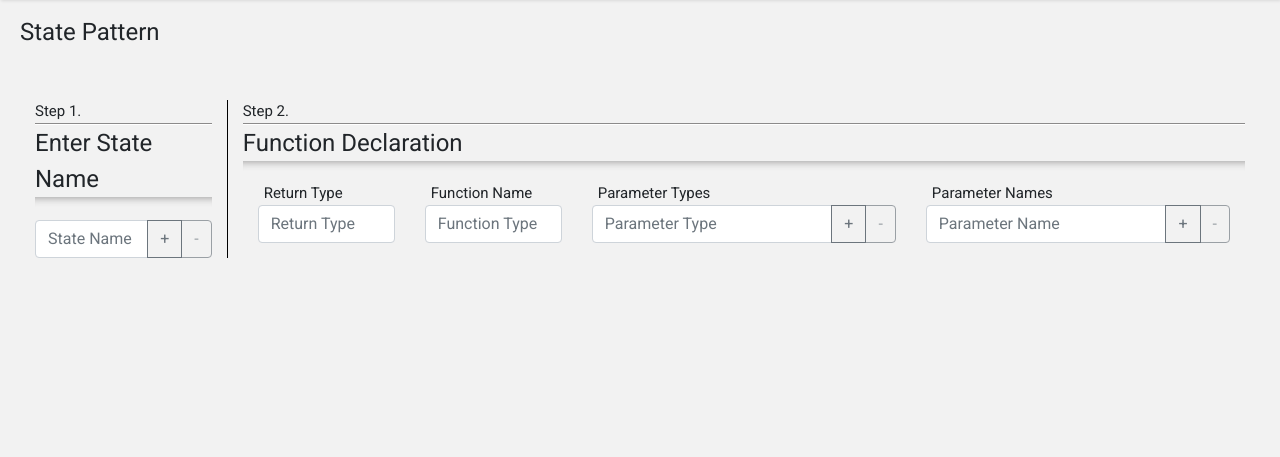
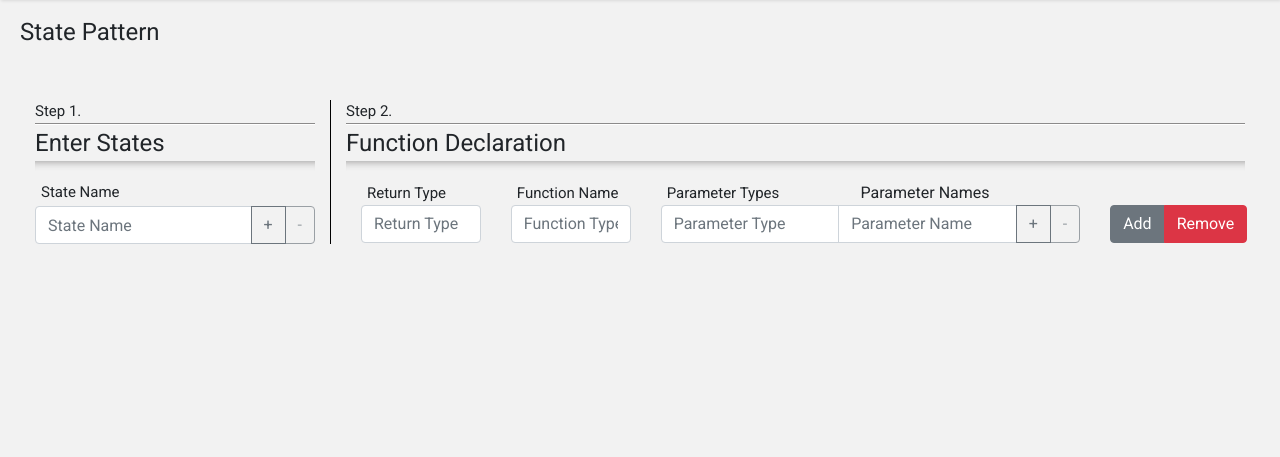
Before and after one commit to ganesh-k13/GOF-Templates, a Flask app: page /state in a window 1280 px wide. Shown: the part 56-513 px from the top of the page. Run offline with Flask 2, Linux system fonts and the light colour scheme; some libraries are stand-ins or nearby versions.

Commit message:
Fixed UI bugs

```diff
--- a/server/flaskr/static/js/state.js
+++ b/server/flaskr/static/js/state.js
@@ -24,4 +24,41 @@ $(document).ready(function() {
         console.log(eleToBeDeleted);
         eleToBeDeleted.remove();
     });
+
+    $("#funcDeclWrapperRow").on('click', '.addParameterTypeBtn', function(event) {
+        console.log("addParameterTypeBtn");
+        $("#paramTypeDiv").append("\
+            <div class='input-group'>\
+                <input type='text' class='form-control' placeholder='Parameter Type' aria-label='Parameter Type' aria-describedby='basic-addon2'>\
+                <div class='input-group-append'>\
+                    <button class='btn btn-outline-secondary addParameterTypeBtn' type='button' data-toggle='tooltip' data-placement='top' title='Add another parameter type'>+</button>\
+                    <button class='btn btn-outline-secondary delParameterTypeBtn' type='button' data-toggle='tooltip' data-placement='top' title='Delete this parameter type'>-</button>\
+                </div>\
+            </div>\
+        ");
+    });
+
+    $("#funcDeclWrapperRow").on('click', '.delParameterTypeBtn', function(event) {
+        console.log("delParameterTypeBtn");
+        $("")
+    });
+
+    $("#funcDeclWrapperRow").on('click', '.addParameterNameBtn', function(event) {
+        console.log("addParameterNameBtn");
+        $("#paramNameDiv").append("\
+            <div class='input-group'>\
+                <input type='text' class='form-control' placeholder='Parameter Name' aria-label='Parameter Name' aria-describedby='basic-addon2'>\
+                <div class='input-group-append'>\
+                    <button class='btn btn-outline-secondary addParameterNameBtn' type='button' data-toggle='tooltip' data-placement='top' title='Add another parameter name'>+</button>\
+                    <button class='btn btn-outline-secondary delParameterNameBtn' type='button' data-toggle='tooltip' data-placement='top' title='Delete this parameter name'>-</button>\
+                </div>\
+            </div>\
+        ");
+    });
+
+    $("#funcDeclWrapperRow").on('click', '.delParameterNameBtn', function(event) {
+        console.log("delParameterNameBtn");
+        $("")
+    });
+
 });
--- a/server/flaskr/templates/patterns/state.html
+++ b/server/flaskr/templates/patterns/state.html
@@ -32,7 +32,7 @@
 <div class="container-fluid">
 
     <div class="row">
-        <div class="col-xl-2 col-lg-2 col-md-2 col-2 noPadColumn" id="stateNameWrapper">
+        <div class="col-xl-3 col-lg-3 col-md-3 col-3 noPadColumn" id="stateNameWrapper">
             <div class="container-fluid">
                 <div class="row">
                     <div class="col-xl-12 col-lg-12 col-md-12 col-12" id="stepsRowName">
@@ -42,11 +42,14 @@
                 <hr class="fancyHorLine2">
                 <div class="row">
                     <div class="col-xl-12 col-lg-12 col-md-12 col-12" id="stepsRowInfo">
-                        Enter State Name
+                        Enter States
                     </div>
                 </div>
                 <hr class="fancyHorLine1">
                 <div class="row">
+                    <div class="col-xl-12 col-lg-12 col-md-12 col-12 monkeyPatchShiftToRight">
+                        State Name
+                    </div>
                     <div class="col-xl-12 col-lg-12 col-md-12 col-12" id="stateListColDiv">
                         <div class="input-group repeatableGroup">
                             <input type="text" class="form-control" placeholder="State Name" aria-label="State Name" aria-describedby="basic-addon2">
@@ -60,7 +63,7 @@
 
             </div>
         </div>
-        <div class="col-xl-10 col-lg-10 col-md-10 col-10 noPadColumn" id="funcDeclWrapper">
+        <div class="col-xl-9 col-lg-9 col-md-9 col-9 noPadColumn" id="funcDeclWrapper">
             <div class="container-fluid">
                 <div class="row">
                     <div class="col-xl-12 col-lg-12 col-md-12 col-12" id="stepsRowName">
@@ -84,35 +87,38 @@
                                 <div class="col-xl-2 col-lg-2 col-md-2 col-2">
                                     <span class="monkeyPatchShiftToRight"> Function Name </span>
                                 </div>
-                                <div class="col-xl-4 col-lg-4 col-md-4 col-4">
+                                <div class="col-xl-2 col-lg-2 col-md-2 col-2">
                                     <span class="monkeyPatchShiftToRight"> Parameter Types </span>
                                 </div>
-                                <div class="col-xl-4 col-lg-4 col-md-4 col-4">
-                                    <span class="monkeyPatchShiftToRight"> Parameter Names </span>
+                                <div class="col-xl-6 col-lg-6 col-md-6 col-6">
+                                    <span style="margin-left: 50px;"> Parameter Names </span>
                                 </div>
                             </div>
                             <div class="row">
                                 <div class="col-xl-2 col-lg-2 col-md-2 col-2">
                                     <input type="text" class="form-control" placeholder="Return Type" aria-label="Return Type" aria-describedby="basic-addon3">
                                 </div>
+
                                 <div class="col-xl-2 col-lg-2 col-md-2 col-2">
                                     <input type="text" class="form-control" placeholder="Function Type" aria-label="Function Name" aria-describedby="basic-addon4">
                                 </div>
-                                <div class="col-xl-4 col-lg-4 col-md-4 col-4">
+
+                                <div class="col-xl-6 col-lg-6 col-md-6 col-6" id="paramTypeDiv">
                                     <div class="input-group">
                                         <input type="text" class="form-control" placeholder="Parameter Type" aria-label="Parameter Type" aria-describedby="basic-addon2">
+                                        <input type="text" class="form-control" placeholder="Parameter Name" aria-label="Parameter Name" aria-describedby="basic-addon2">
                                         <div class="input-group-append">
                                             <button class="btn btn-outline-secondary addParameterTypeBtn" type="button" data-toggle="tooltip" data-placement="top" title="Add another parameter type">+</button>
                                             <button class="btn btn-outline-secondary delParameterTypeBtn" type="button" data-toggle="tooltip" data-placement="top" title="Delete this parameter type" style="pointer-events: none;" disabled>-</button>
                                         </div>
                                     </div>
                                 </div>
-                                <div class="col-xl-4 col-lg-4 col-md-4 col-4">
-                                    <div class="input-group">
-                                        <input type="text" class="form-control" placeholder="Parameter Name" aria-label="Parameter Name" aria-describedby="basic-addon2">
-                                        <div class="input-group-append">
-                                            <button class="btn btn-outline-secondary addParameterNameBtn" type="button" data-toggle="tooltip" data-placement="top" title="Add another parameter name">+</button>
-                                            <button class="btn btn-outline-secondary delParameterNameBtn" type="button" data-toggle="tooltip" data-placement="top" title="Delete this parameter name" style="pointer-events: none;" disabled>-</button>
+
+                                <div class="col-xl-2 col-lg-2 col-md-2 col-2">
+                                    <div class="btn-toolbar" role="toolbar" aria-label="Toolbar with button groups">
+                                        <div class="btn-group mr-2" role="group" aria-label="First group">
+                                            <button class="btn btn-secondary" type="button" data-toggle="tooltip" data-placement="top" title="Add another function">Add</button>
+                                            <button class="btn btn-danger" type="button" data-toggle="tooltip" data-placement="top" title="Delete this function">Remove</button>
                                         </div>
                                     </div>
                                 </div>
@@ -120,7 +126,6 @@
                         </div>
                     </div>
                 </div>
-
             </div>
         </div>
     </div>
```
